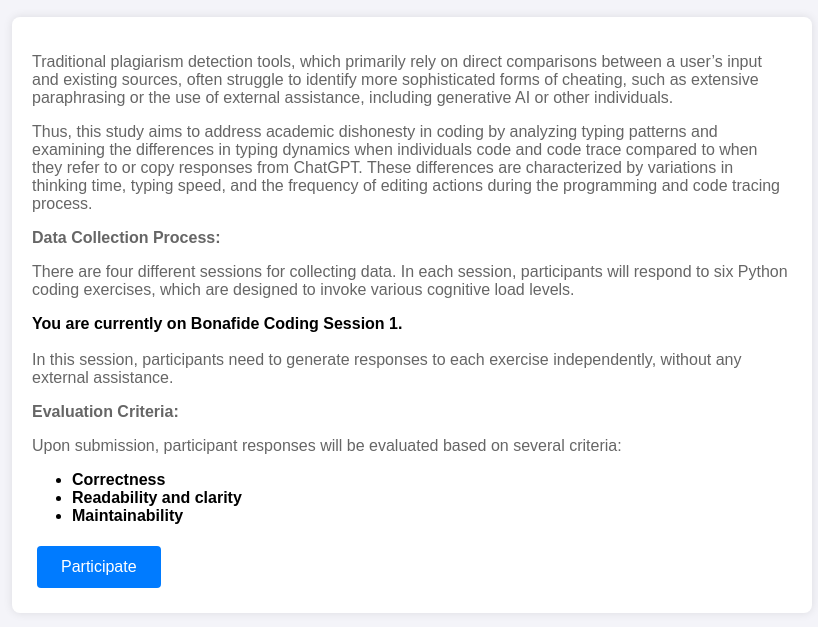
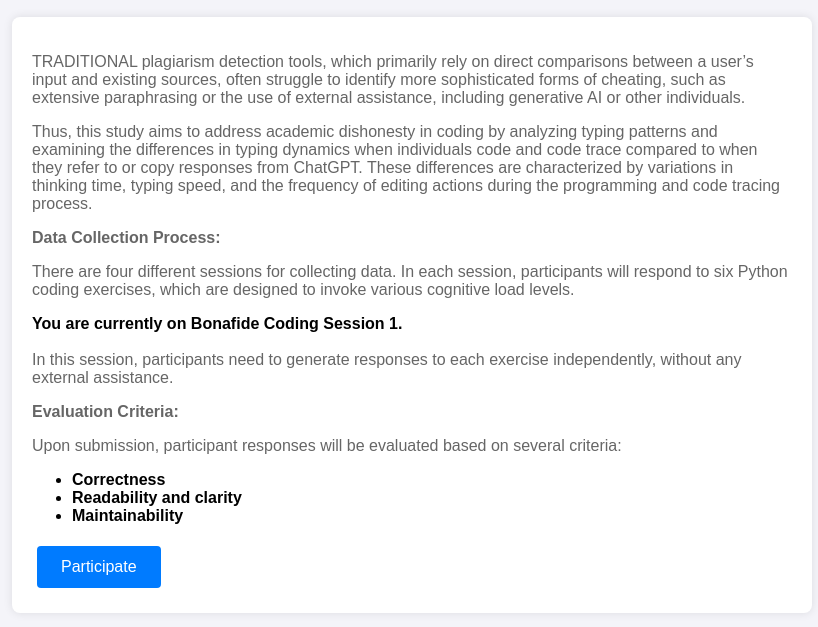
Before and after one commit to rkumar-teaching/ai-assisted-coding, a plain HTML site: page index.html in a window 1280 px wide. Shown: the part 51-678 px from the top of the page, without its empty margins (228-1046 px from the left). Drawn offline with nearby package versions, Linux system fonts and the light colour scheme.

Commit message:
ALL caps traditional

```diff
--- a/index.html
+++ b/index.html
@@ -26,7 +26,7 @@
  <!-- Introduction -->
     <div id="introduction" class="introduction">
       <p id="introduction-text">
-        Traditional plagiarism detection tools, which primarily rely on direct comparisons between a user’s input and existing sources, often struggle to identify more sophisticated forms of cheating, such as extensive paraphrasing or the use of external assistance, including generative AI or other individuals.
+        TRADITIONAL plagiarism detection tools, which primarily rely on direct comparisons between a user’s input and existing sources, often struggle to identify more sophisticated forms of cheating, such as extensive paraphrasing or the use of external assistance, including generative AI or other individuals.
       </p>
       <p id="objective-text">
         Thus, this study aims to address academic dishonesty in coding by analyzing typing patterns and examining the differences in typing dynamics when individuals code and code trace compared to when they refer to or copy responses from ChatGPT. These differences are characterized by variations in thinking time, typing speed, and the frequency of editing actions during the programming and code tracing process.
```
